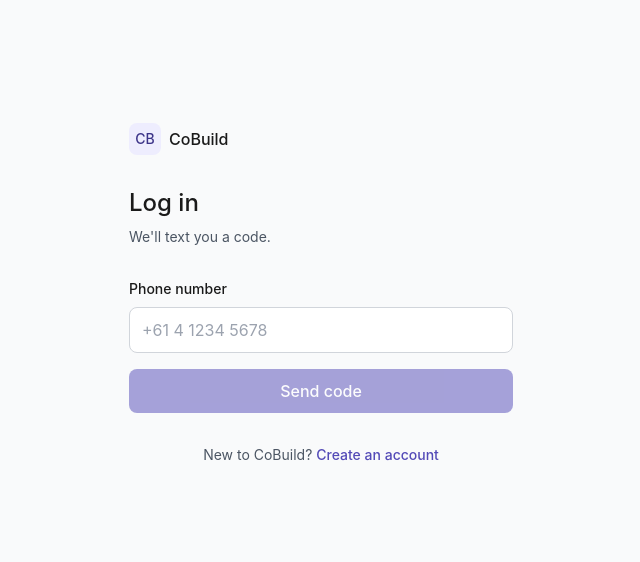
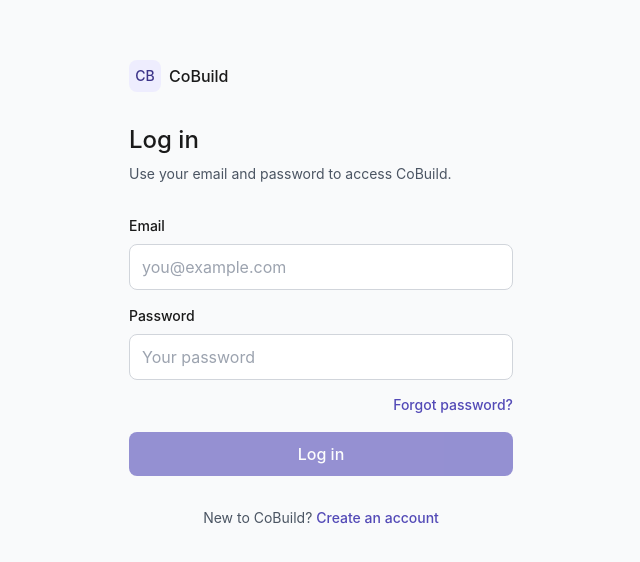
Before and after one commit to bajixy/cobuild, a Next.js app: page /login in a window 1280 px wide. Shown: the part 106-668 px from the top of the page, without its empty margins (319-959 px from the left). Built offline with nearby package versions, Linux system fonts and the light colour scheme; no server answers.

Commit message:
Switch login to email and password

```diff
--- a/app/login/page.tsx
+++ b/app/login/page.tsx
@@ -8,34 +8,39 @@
 export default function LoginPage() {
   const router = useRouter();
   const supabase = createClient();
-  const [phone, setPhone] = useState('');
-  const [otp, setOtp] = useState('');
-  const [step, setStep] = useState<'phone' | 'otp'>('phone');
+
+  const [email, setEmail] = useState('');
+  const [password, setPassword] = useState('');
   const [loading, setLoading] = useState(false);
   const [error, setError] = useState('');
 
-  async function sendOTP() {
+  async function login() {
     setLoading(true);
     setError('');
-    const { error } = await supabase.auth.signInWithOtp({ phone });
+
+    const { error } = await supabase.auth.signInWithPassword({
+      email: email.trim().toLowerCase(),
+      password,
+    });
+
+    if (error) {
+      setError(error.message);
       setLoading(false);
-    if (error) setError(error.message);
-    else setStep('otp');
+      return;
     }
 
-  async function verifyOTP() {
-    setLoading(true);
-    setError('');
-    const { error } = await supabase.auth.verifyOtp({ phone, token: otp, type: 'sms' });
-    setLoading(false);
-    if (error) { setError(error.message); return; }
-
-    // Redirect based on role
     const { data: { user } } = await supabase.auth.getUser();
     if (user) {
-      const { data: profile } = await supabase.from('profiles').select('role').eq('id', user.id).single();
+      const { data: profile } = await supabase
+        .from('profiles')
+        .select('role')
+        .eq('id', user.id)
+        .single();
+
       router.push(profile?.role === 'crew_leader' ? '/cl/dashboard' : '/b/dashboard');
     }
+
+    setLoading(false);
   }
 
   return (
@@ -50,52 +55,44 @@
 
         <h1 className="text-2xl font-medium mb-2">Log in</h1>
         <p className="text-sm text-gray-600 mb-8">
-          {step === 'phone' ? "We'll text you a code." : "Enter the 6-digit code we sent."}
+          Use your email and password to access CoBuild.
         </p>
 
-        {step === 'phone' ? (
-          <>
-            <label className="block text-sm font-medium mb-2">Phone number</label>
+        <label className="block text-sm font-medium mb-2">Email</label>
         <input
-              type="tel"
-              value={phone}
-              onChange={(e) => setPhone(e.target.value)}
-              placeholder="+61 4 1234 5678"
+          type="email"
+          value={email}
+          onChange={(e) => setEmail(e.target.value)}
+          placeholder="you@example.com"
+          autoComplete="email"
           className="w-full px-3 py-2.5 border border-gray-300 rounded-lg focus:outline-none focus:border-brand-600 mb-4"
         />
+
+        <label className="block text-sm font-medium mb-2">Password</label>
+        <input
+          type="password"
+          value={password}
+          onChange={(e) => setPassword(e.target.value)}
+          placeholder="Your password"
+          autoComplete="current-password"
+          className="w-full px-3 py-2.5 border border-gray-300 rounded-lg focus:outline-none focus:border-brand-600 mb-3"
+        />
+
+        <div className="text-right mb-4">
+          <Link href="/forgot-password" className="text-sm text-brand-600 font-medium">
+            Forgot password?
+          </Link>
+        </div>
+
         {error && <p className="text-sm text-red-600 mb-4">{error}</p>}
+
         <button
-              onClick={sendOTP}
-              disabled={loading || !phone}
-              className="w-full bg-brand-600 text-white py-2.5 rounded-lg font-medium hover:bg-brand-800"
+          onClick={login}
+          disabled={loading || !email || !password}
+          className="w-full bg-brand-600 text-white py-2.5 rounded-lg font-medium hover:bg-brand-800 disabled:opacity-60 disabled:cursor-not-allowed"
         >
-              {loading ? 'Sending...' : 'Send code'}
+          {loading ? 'Logging in...' : 'Log in'}
         </button>
-          </>
-        ) : (
-          <>
-            <label className="block text-sm font-medium mb-2">6-digit code</label>
-            <input
-              type="text"
-              value={otp}
-              onChange={(e) => setOtp(e.target.value)}
-              placeholder="123456"
-              maxLength={6}
-              className="w-full px-3 py-2.5 border border-gray-300 rounded-lg focus:outline-none focus:border-brand-600 mb-4 text-center text-xl tracking-widest"
-            />
-            {error && <p className="text-sm text-red-600 mb-4">{error}</p>}
-            <button
-              onClick={verifyOTP}
-              disabled={loading || otp.length !== 6}
-              className="w-full bg-brand-600 text-white py-2.5 rounded-lg font-medium hover:bg-brand-800"
-            >
-              {loading ? 'Verifying...' : 'Verify'}
-            </button>
-            <button onClick={() => setStep('phone')} className="w-full mt-3 text-sm text-gray-600">
-              Use a different number
-            </button>
-          </>
-        )}
 
         <div className="mt-8 text-center text-sm text-gray-600">
           New to CoBuild? <Link href="/signup" className="text-brand-600 font-medium">Create an account</Link>
```
Lines whose indentation alone changed are shown as unchanged.
